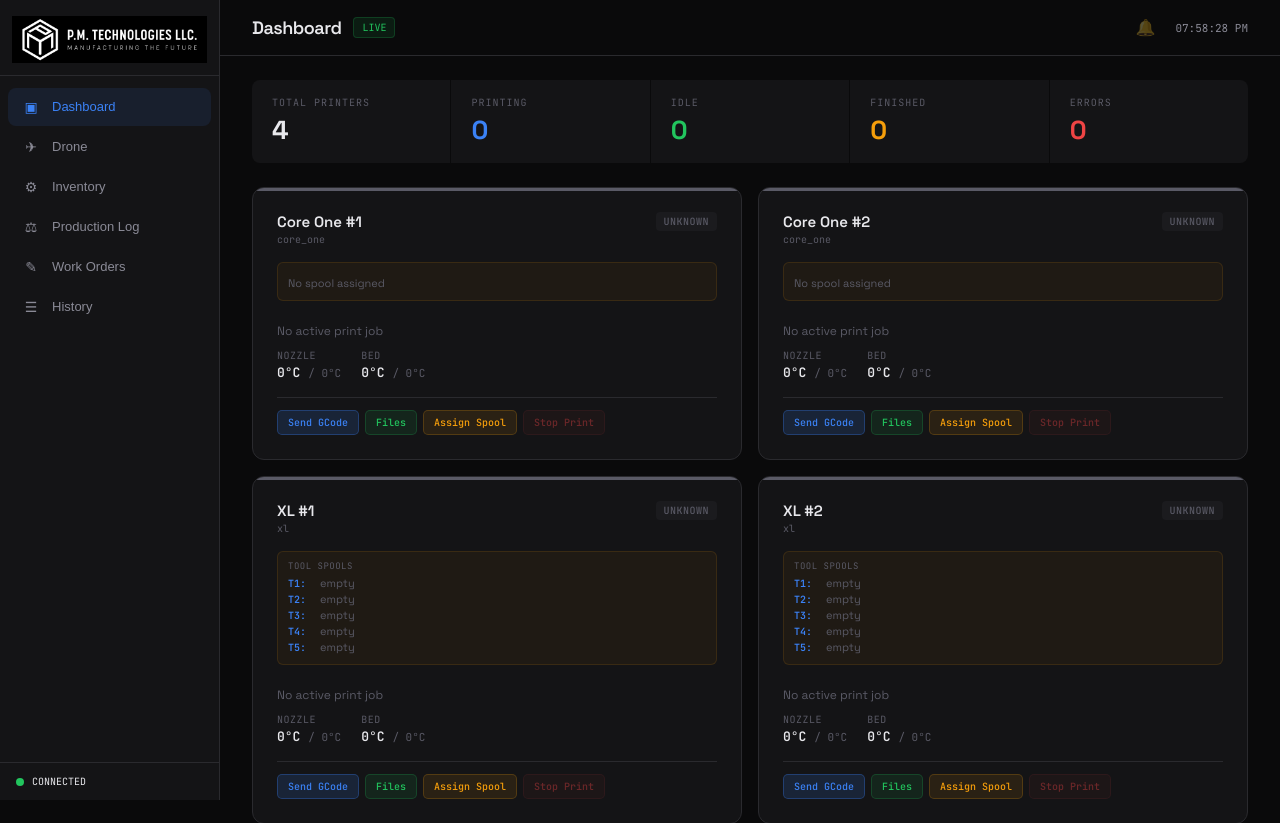
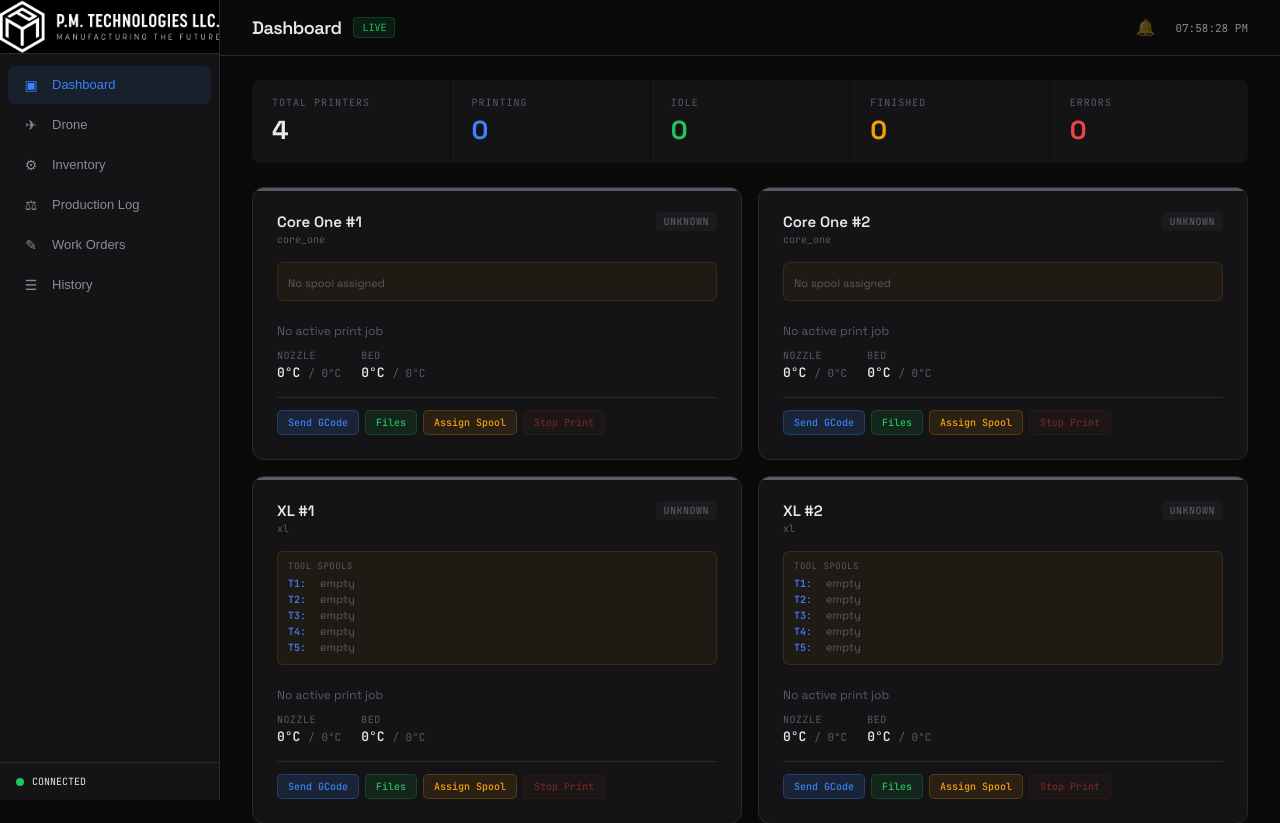
Before and after one commit to jonkim13/PMTech-Print-Monitor, a Flask app: page / in a window 1280 px wide. Shown: the top 823 px of the page. Run offline with Flask 3, Linux system fonts and the light colour scheme; data comes from the database, SQL or seed files in the repository; data that the repository does not hold is empty.

Commit message:
Favicon still wasnt fixed and horizontal logo css fix

```diff
--- a/static/css/styles.css
+++ b/static/css/styles.css
@@ -49,15 +49,20 @@ body {
 }
 
 .sidebar-brand {
-    padding: 16px 12px 12px;
+    padding: 0;
     border-bottom: 1px solid var(--border);
+    background: #000;
     line-height: 0;
+    overflow: hidden;
 }
 
 .sidebar-brand-logo {
     display: block;
+    max-width: none;
     width: 100%;
     height: auto;
+    transform: scale(1.12);
+    transform-origin: center;
 }
 
 .sidebar-brand h1 {
--- a/templates/dashboard.html
+++ b/templates/dashboard.html
@@ -4,9 +4,8 @@
     <meta charset="UTF-8">
     <meta name="viewport" content="width=device-width, initial-scale=1.0">
     <title>Print Farm Monitor</title>
-    <link rel="icon" type="image/png" href="{{ url_for('static', filename='img/favicon.png') }}">
+    <link rel="icon" type="image/png" sizes="256x256" href="{{ url_for('static', filename='img/favicon.png') }}">
     <link rel="shortcut icon" href="{{ url_for('static', filename='img/favicon.png') }}">
-    <link rel="apple-touch-icon" href="{{ url_for('static', filename='img/favicon.png') }}">
     <link rel="preconnect" href="https://fonts.googleapis.com">
     <link href="https://fonts.googleapis.com/css2?family=JetBrains+Mono:wght@400;500;600;700&family=Space+Grotesk:wght@400;500;600;700&display=swap" rel="stylesheet">
     <link rel="stylesheet" href="/static/css/styles.css">
```
Also changed, not shown: static/img/favicon.png.
